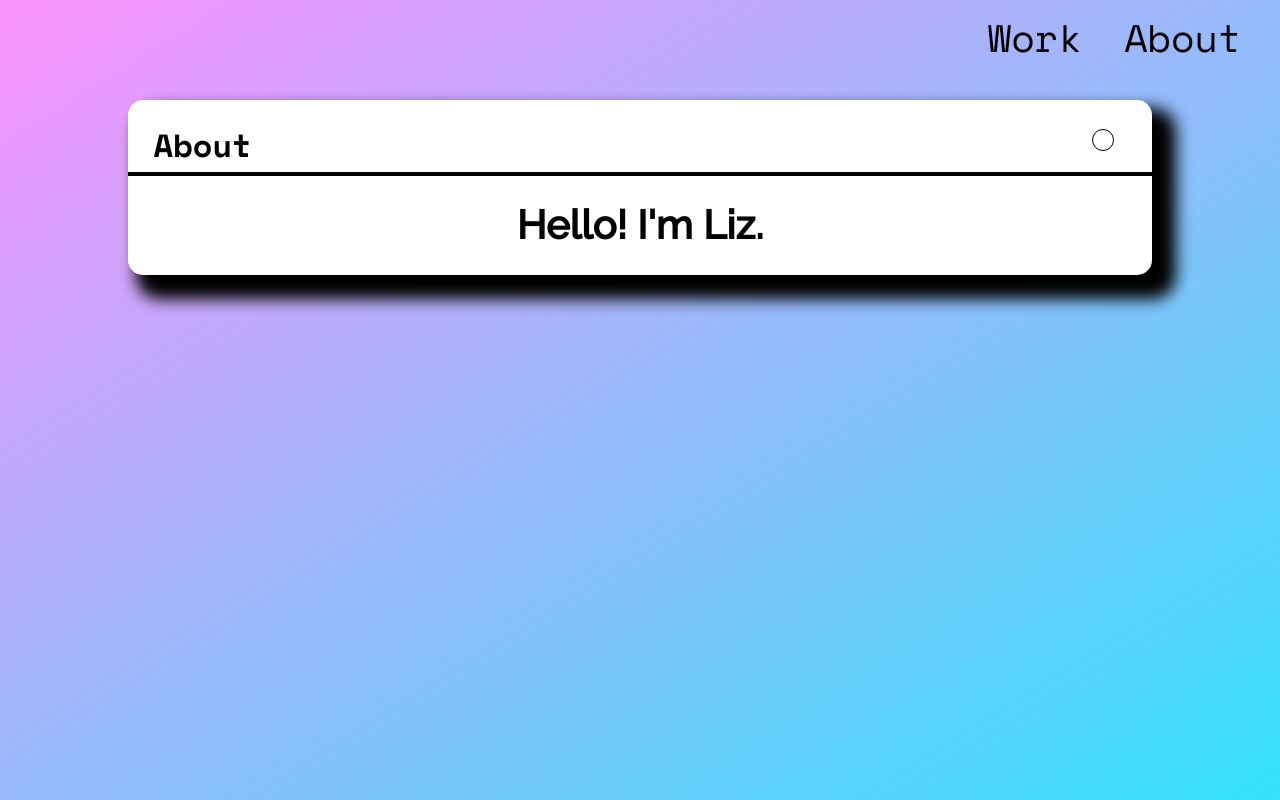
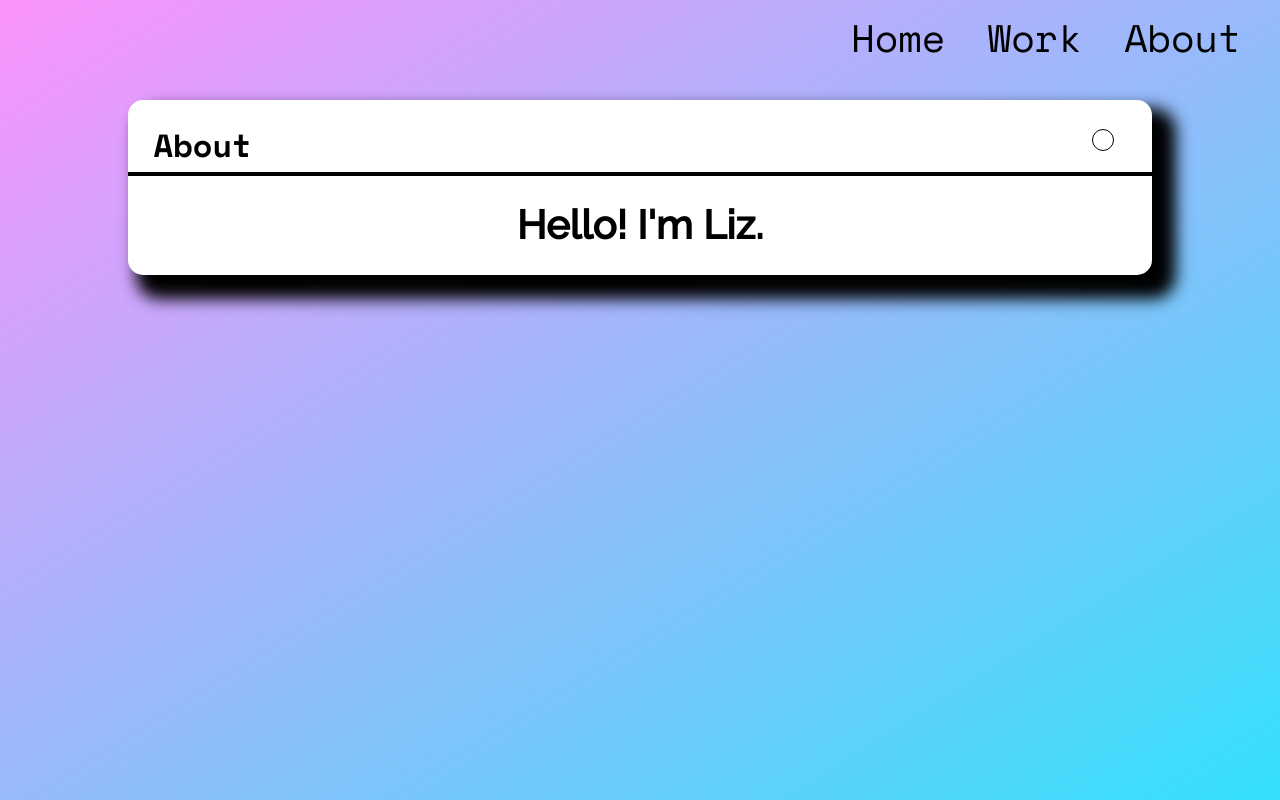
Before and after one commit to evhall/evhall.github.io, a plain HTML site: page about.html in a window 1280 px wide. Drawn offline with nearby package versions, Linux system fonts and the light colour scheme.

Commit message:
added home button

```diff
--- a/about.html
+++ b/about.html
@@ -12,6 +12,7 @@
     <header>
         <nav>
             <ul>
+                <li><a href="index.html">Home</a></li>
                 <li><a href="work.html">Work</a></li>
                 <li><a href="about.html">About</a></li>
             </ul>
```
Also changed, not shown: work.html (+1 -0 lines).
